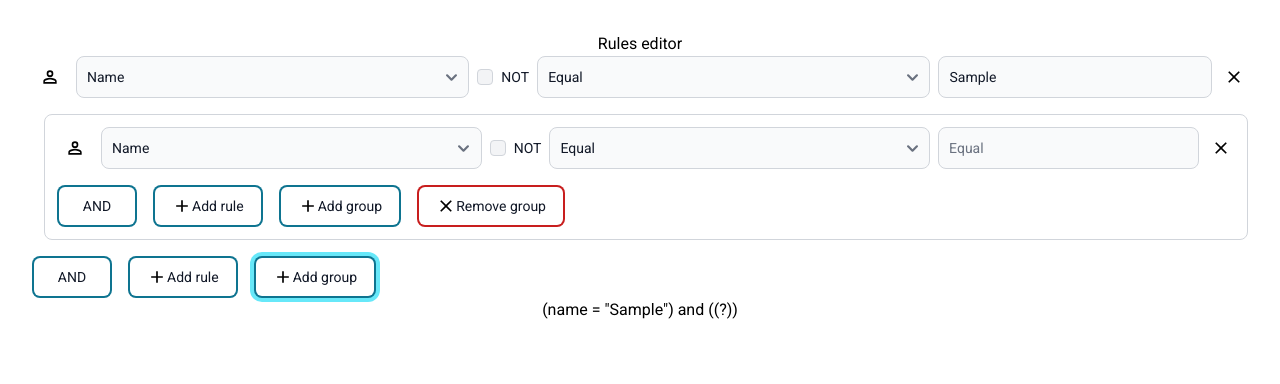
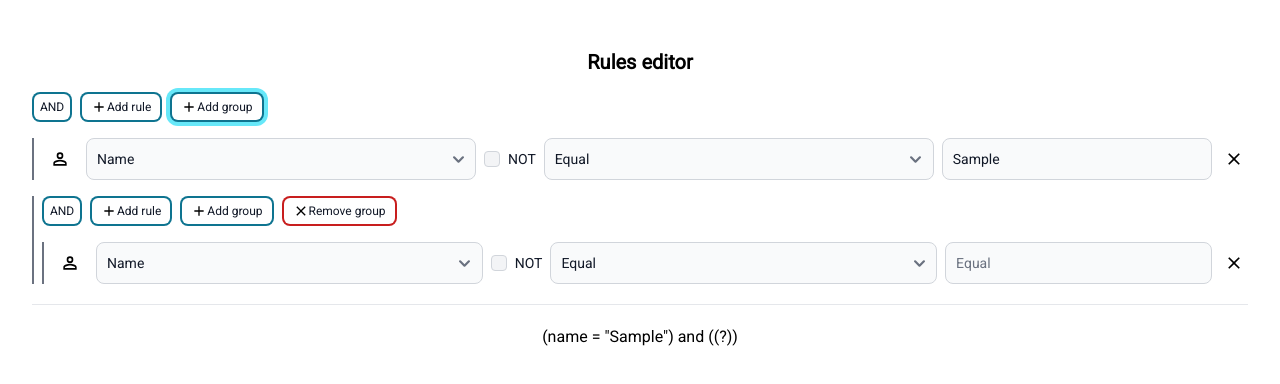
Before and after one commit to georgius1024/expression-builder, a React (Vite) app: page / in a window 1280 px wide. Both pictures are taken after typing "Sample" into the empty fields and a click on the button "Add group". Shown: the top 384 px of the page. Built offline with nearby package versions, Linux system fonts and the light colour scheme.

Commit message:
improved group layout

```diff
--- a/src/App.tsx
+++ b/src/App.tsx
@@ -13,12 +13,13 @@ function App() {
 
   return (
     <>
-      <h1>Rules editor</h1>
+      <h1 className="text-xl font-bold my-4">Rules editor</h1>
       <GroupEditor
         group={root}
         onUpdate={updateRoot}
       />
-      <div className="expression">{getGroupExpression(root)}</div>
+      <hr className="my-5"/>
+      <div className="font-mono">{getGroupExpression(root)}</div>
     </>
   );
 }
--- a/src/components/expressions/GroupEditor.tsx
+++ b/src/components/expressions/GroupEditor.tsx
@@ -33,6 +33,10 @@ type GroupEditorProps = {
 }
 
 export default function GroupEditor(props: GroupEditorProps): ReactElement {
+  const toggleOperator = () =>
+    props.group.operator === 'and'
+      ? updateOperator('or')
+      : updateOperator('and')
   const updateOperator = (operator: Operator) => {
     const updated = { ...props.group, operator }
     props.onUpdate(updated)
@@ -96,52 +100,21 @@ export default function GroupEditor(props: GroupEditorProps): ReactElement {
       className={classNames(
         'flex flex-col gap-4',
         {
-          'ml-3 rounded-lg border border-solid border-gray-300 p-3':
-            props.nested
+          'border-s-2 border-solid border-gray-500 ps-2': props.nested
         },
         props.className
       )}
     >
-      <div className="flex flex-col gap-4">
-        {props.group.rules.map((rule) => (
-          <div className="flex flex-row items-center gap-2" key={rule.id}>
-            <RuleEditor rule={rule} onUpdate={onUpdateRule} className="grow" />
-            <RemoveWidget onClick={() => onRemoveRule(rule.id)} />
-          </div>
-        ))}
-        {props.group.groups.map((group) => (
-          <div className="flex flex-row items-center gap-2" key={group.id}>
-            <GroupEditor
-              group={group}
-              onUpdate={onUpdateGroup}
-              onRemove={() => onRemoveGroup(group.id)}
-              nested
-              className="grow"
-            />
-          </div>
-        ))}
-        <div className="flex flex-row gap-4">
-          <Dropdown
-            label=""
-            renderTrigger={() => (
-              <Button outline className='w-20'>
+      <div className="flex flex-row gap-2">
+        <Button outline size="xs" className="w-10" onClick={toggleOperator}>
           {props.group.operator === 'and' ? 'AND' : 'OR'}
         </Button>
-            )}
-          >
-            <Dropdown.Item onClick={() => updateOperator('and')}>
-              And
-            </Dropdown.Item>
-            <Dropdown.Item onClick={() => updateOperator('or')}>
-              Or
-            </Dropdown.Item>
-          </Dropdown>
 
         <Dropdown
           label=""
           renderTrigger={() => (
-              <Button outline>
-                <img src={plusIcon} className="size-5" /> Add rule
+            <Button outline size="xs">
+              <img src={plusIcon} className="size-4" /> Add rule
             </Button>
           )}
         >
@@ -159,20 +132,39 @@ export default function GroupEditor(props: GroupEditorProps): ReactElement {
           </Dropdown.Item>
         </Dropdown>
 
-          <Button outline onClick={onAddGroup}>
-            <img src={plusIcon} className="size-5" /> Add group
+        <Button outline size="xs" onClick={onAddGroup}>
+          <img src={plusIcon} className="size-4" /> Add group
         </Button>
         {props.onRemove && (
           <Button
             outline
+            size="xs"
             color="failure"
             onClick={() => props.onRemove && props.onRemove(props.group.id)}
           >
-              <img src={trashIcon} className="size-5" alt="" />
+            <img src={trashIcon} className="size-4" alt="" />
             Remove group
           </Button>
         )}
       </div>
+      <div className="flex flex-col gap-4">
+        {props.group.rules.map((rule) => (
+          <div className="flex flex-row items-center gap-2" key={rule.id}>
+            <RuleEditor rule={rule} onUpdate={onUpdateRule} className="grow" />
+            <RemoveWidget onClick={() => onRemoveRule(rule.id)} />
+          </div>
+        ))}
+        {props.group.groups.map((group) => (
+          <div className="flex flex-row items-center gap-4" key={group.id}>
+            <GroupEditor
+              group={group}
+              onUpdate={onUpdateGroup}
+              onRemove={() => onRemoveGroup(group.id)}
+              nested
+              className="grow"
+            />
+          </div>
+        ))}
       </div>
     </div>
   )
--- a/src/components/expressions/RuleEditor.tsx
+++ b/src/components/expressions/RuleEditor.tsx
@@ -82,6 +82,7 @@ export default function RuleEditor(props: RuleEditorProps): ReactElement {
     <div
       className={classNames(
         'flex flex-row items-center gap-2',
+        'border-s-2 border-solid border-gray-500 ps-2',
         props.className
       )}
     >
```
Lines whose indentation alone changed are shown as unchanged.
